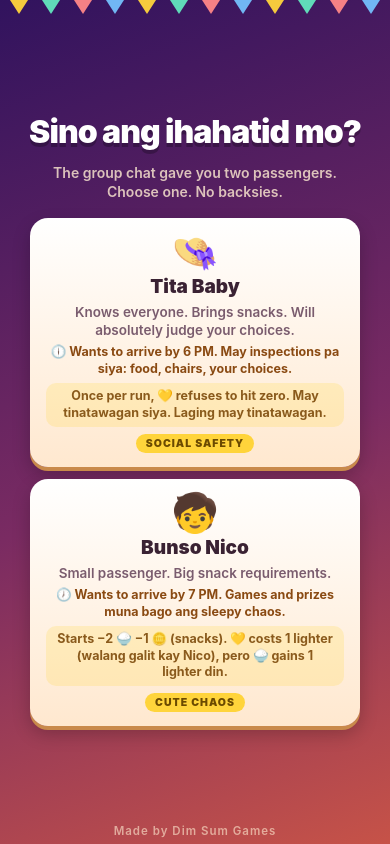
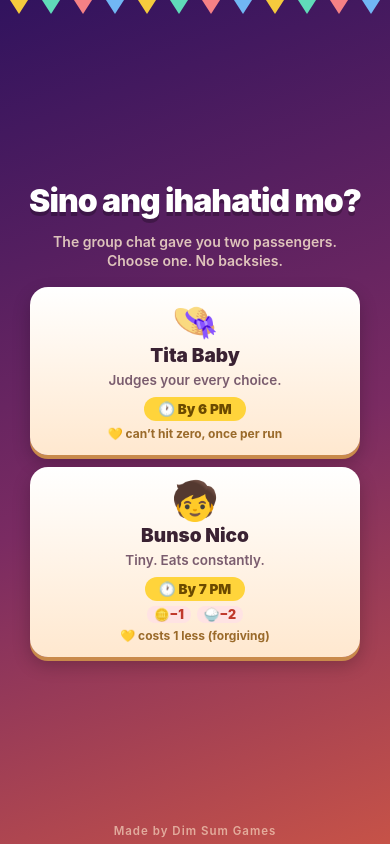
Before and after one commit to DerekDimSum/barangay-trail, a plain HTML site: page index.html in a window 390 px wide. Both pictures are taken after a click on the button "Tara na! 🎉". Drawn offline with Linux system fonts and the light colour scheme.

Commit message:
v0.7: Simplify the passenger selection card
The card was a wall of text (blurb + full promise sentence + multi-
clause passive + tag) that new players won't read. Triaged it into a
scannable hierarchy so two passengers can be compared at a glance:

- blurb trimmed to a one-line vibe
- promise elevated to a prominent gold pill (the most legible axis for
  a first-timer: "get them there by 6 PM" needs zero game knowledge)
- start modifiers shown as compact ± chips, derived from `start` and
  rendered only where a stat actually changes (default-stat passengers
  show none, instead of four noisy 10s)
- passive compressed to one quiet secondary line
- tag dropped (redundant with emoji + blurb)

Data: promiseText/passiveText -> promiseChip/passiveShort; tag field
removed. Render derives stat chips from RES_KEYS order. No gameplay,
scoring, or balance change (sim unchanged ~44%); all invariants pass
(field-presence and promise-hour assertions updated to new field
names). iPhone SE: cards now end at 545px (was 598), no scroll.

Co-Authored-By: Claude Fable 5 <noreply@anthropic.com>

```diff
--- a/game.js
+++ b/game.js
@@ -80,56 +80,59 @@ const RES_META = {
    player picks one. `desiredArrival` is that passenger's PROMISED hour
    (24h) — a soft promise, never a loss condition. Arriving by it earns
    the "Promise Kept" ending; within PROMISE_GRACE_HOURS, "Promise
-   Bent"; later, "Promise Very Bent". `promiseText` shows the promise
-   on the selection card. */
+   Bent"; later, "Promise Very Bent".
+   The selection card is triaged for a fast read: `blurb` (one-line
+   vibe), `promiseChip` (the arrival goal, shown as a pill and always
+   containing its hour), start-modifier ± chips derived from `start`,
+   and `passiveShort` (the ongoing effect in one short line). */
 const PASSENGERS = [
   {
     id: 'tita-baby', name: 'Tita Baby', emoji: '👒',
-    blurb: 'Knows everyone. Brings snacks. Will absolutely judge your choices.', tag: 'Social safety',
+    blurb: 'Judges your every choice.',
     start: {},
     desiredArrival: 18,
-    promiseText: '🕕 Wants to arrive by 6 PM. May inspections pa siya: food, chairs, your choices.',
-    passiveText: 'Once per run, 💛 refuses to hit zero. May tinatawagan siya. Laging may tinatawagan.',
+    promiseChip: 'By 6 PM',
+    passiveShort: '💛 can’t hit zero, once per run',
     epilogueWin: 'Tita Baby steps out first, waves like she planned everything, and somehow everyone believes her.',
     epilogueLoss: 'Tita Baby says “Okay lang,” in the tone that means this will be discussed later.',
   },
   {
     id: 'kuya-jun', name: 'Kuya Jun', emoji: '🧢',
-    blurb: 'Has a cousin nearby. Somehow knows a shortcut.', tag: 'Diskarte route',
+    blurb: 'Knows a shortcut. Allegedly.',
     start: {},
     desiredArrival: LAST_DANCE_HOUR,
-    promiseText: '🕚 Says anything before 11 PM is “on time.” Suspicious, but useful.',
-    passiveText: 'Slow choices (2+ extra hrs) take 1 hour less. Alam niya ang daan. Daw.',
+    promiseChip: 'By 11 PM, chill',
+    passiveShort: 'Slow trips take 1 hour less',
     epilogueWin: 'Kuya Jun says the route was obvious. It was not obvious.',
     epilogueLoss: 'Kuya Jun insists the shortcut was correct. The road respectfully disagrees.',
   },
   {
     id: 'lola-cora', name: 'Lola Cora', emoji: '👵',
-    blurb: 'Everyone respects her. Everyone also wants her to sit, eat, and rest.', tag: 'Respect route',
+    blurb: 'Respected. Needs her rest.',
     start: { goodwill: 2, food: -3 },
     desiredArrival: NIGHT_HOUR,
-    promiseText: '🕔 Wants to arrive before dark, 5 PM. She does not do night travel.',
-    passiveText: 'Starts +2 💛 −3 🍚. No cold shoulder, ever. Doors stay open at night too.',
+    promiseChip: 'Before dark, 5 PM',
+    passiveShort: 'People help her, even at night',
     epilogueWin: 'Lola Cora steps out and the whole plaza softens. Suddenly, you are forgiven for everything.',
     epilogueLoss: 'Lola Cora says, “Okay lang, apo.” Somehow that makes it worse and better.',
   },
   {
     id: 'bunso-nico', name: 'Bunso Nico', emoji: '🧒',
-    blurb: 'Small passenger. Big snack requirements.', tag: 'Cute chaos',
+    blurb: 'Tiny. Eats constantly.',
     start: { food: -2, coins: -1 },
     desiredArrival: 19,
-    promiseText: '🕖 Wants to arrive by 7 PM. Games and prizes muna bago ang sleepy chaos.',
-    passiveText: 'Starts −2 🍚 −1 🪙 (snacks). 💛 costs 1 lighter (walang galit kay Nico), pero 🍚 gains 1 lighter din.',
+    promiseChip: 'By 7 PM',
+    passiveShort: '💛 costs 1 less (forgiving)',
     epilogueWin: 'Bunso Nico announces the journey was easy. He was asleep for half of it.',
     epilogueLoss: 'Bunso Nico asks if the failed trip still includes snacks. Priorities remain strong.',
   },
   {
     id: 'cousin-jessa', name: 'Cousin Jessa', emoji: '🤳',
-    blurb: 'Already posting the journey. The barangay is watching.', tag: 'Receipts route',
+    blurb: 'Posting the whole trip.',
     start: { coins: 1 },
     desiredArrival: FIREWORKS_HOUR,
-    promiseText: '🕗 Wants to arrive by 8 PM sharp. She needs fireworks content. Obviously.',
-    passiveText: 'Starts +1 🪙 (ad revenue). 💛 costs are 1 heavier, pero +250 score pag nakarating.',
+    promiseChip: 'By 8 PM sharp',
+    passiveShort: '+250 score, but 💛 costs more',
     epilogueWin: 'Cousin Jessa posts the arrival before you even park. Caption already has sparkle emojis.',
     epilogueLoss: 'Cousin Jessa says she will not post the failure. She is lying gently.',
   },
@@ -1560,9 +1563,20 @@ function initUI() {
       btn.querySelector('.passenger-emoji').textContent = p.emoji;
       btn.querySelector('.passenger-name').textContent = p.name;
       btn.querySelector('.passenger-blurb').textContent = p.blurb;
-      btn.querySelector('.passenger-promise').textContent = p.promiseText;
-      btn.querySelector('.passenger-passive').textContent = p.passiveText;
-      btn.querySelector('.passenger-tag').textContent = p.tag;
+      btn.querySelector('.passenger-promise').textContent = `🕐 ${p.promiseChip}`;
+      // start-modifier chips, only where a stat actually changes
+      const statsEl = btn.querySelector('.passenger-stats');
+      statsEl.innerHTML = '';
+      const mods = RES_KEYS.filter((k) => p.start[k]);
+      for (const k of mods) {
+        const v = p.start[k];
+        const chip = document.createElement('span');
+        chip.className = `stat-chip ${v > 0 ? 'up' : 'down'}`;
+        chip.textContent = `${RES_META[k].emoji}${v > 0 ? '+' : '−'}${Math.abs(v)}`;
+        statsEl.appendChild(chip);
+      }
+      statsEl.classList.toggle('hidden', mods.length === 0);
+      btn.querySelector('.passenger-passive').textContent = p.passiveShort;
     }
     show('select');
   }
--- a/index.html
+++ b/index.html
@@ -34,16 +34,16 @@
             <span class="passenger-name"></span>
             <span class="passenger-blurb"></span>
             <span class="passenger-promise"></span>
+            <span class="passenger-stats hidden"></span>
             <span class="passenger-passive"></span>
-            <span class="passenger-tag"></span>
           </button>
           <button id="passenger-1" class="passenger-card">
             <span class="passenger-emoji"></span>
             <span class="passenger-name"></span>
             <span class="passenger-blurb"></span>
             <span class="passenger-promise"></span>
+            <span class="passenger-stats hidden"></span>
             <span class="passenger-passive"></span>
-            <span class="passenger-tag"></span>
           </button>
         </div>
       </section>
--- a/styles.css
+++ b/styles.css
@@ -238,33 +238,38 @@ body {
 
 .passenger-emoji { font-size: 38px; line-height: 1; }
 .passenger-name { font-size: 19px; font-weight: 900; }
-.passenger-blurb { font-size: 13.5px; font-weight: 600; color: var(--ink-soft); line-height: 1.35; }
+.passenger-blurb { font-size: 13.5px; font-weight: 600; color: var(--ink-soft); line-height: 1.3; }
+
+/* the promise is the hook: a prominent pill */
 .passenger-promise {
-  font-size: 12.5px;
-  font-weight: 700;
-  color: #8a4a12;
-  line-height: 1.35;
-}
-.passenger-passive {
-  font-size: 12.5px;
-  font-weight: 700;
-  color: #8a5a1c;
-  background: rgba(255, 212, 59, 0.22);
-  border-radius: 10px;
-  padding: 5px 10px;
-  line-height: 1.35;
+  font-size: 13.5px;
+  font-weight: 900;
+  color: #6b4a00;
+  background: #ffd43b;
+  border-radius: 999px;
+  padding: 4px 14px;
+  margin-top: 2px;
+  white-space: nowrap;
 }
 
-.passenger-tag {
-  font-size: 10.5px;
+/* start-modifier chips: only shown when a stat changes */
+.passenger-stats { display: flex; gap: 6px; }
+.passenger-stats.hidden { display: none; }
+.stat-chip {
+  font-size: 12.5px;
   font-weight: 900;
-  letter-spacing: 1px;
-  text-transform: uppercase;
-  background: #ffd43b;
-  color: #6b4a00;
-  border-radius: 999px;
-  padding: 3px 10px;
-  margin-top: 2px;
+  border-radius: 8px;
+  padding: 1px 7px;
+}
+.stat-chip.up { background: #d3f9d8; color: #1d7a35; }
+.stat-chip.down { background: #ffe3e3; color: #c0392b; }
+
+/* passive: secondary, one quiet line */
+.passenger-passive {
+  font-size: 12px;
+  font-weight: 700;
+  color: #9a6a2a;
+  line-height: 1.3;
 }
 
 #hud-passenger { font-size: 11px; font-weight: 800; color: #ffe3c2; white-space: nowrap; }
@@ -582,7 +587,7 @@ body {
   .passenger-emoji { font-size: 32px; }
   .passenger-card { padding: 10px 14px; gap: 4px; }
   .passenger-blurb { font-size: 12.5px; }
-  .passenger-promise { font-size: 11.5px; }
+  .passenger-promise { font-size: 12.5px; }
   .passenger-passive { font-size: 11.5px; }
   #screen-title, #screen-end { gap: 8px; }
   .end-text { font-size: 13.5px; }
--- a/test.mjs
+++ b/test.mjs
@@ -147,7 +147,7 @@ for (let i = 0; i < 5000; i++) {
 // 9. Passenger layer (v0.2): pool integrity, pair invariants, seed determinism, no gameplay effect
 ok(PASSENGERS.length === 5, 'passenger pool has ' + PASSENGERS.length);
 ok(new Set(PASSENGERS.map(p => p.id)).size === 5, 'duplicate passenger ids');
-for (const p of PASSENGERS) ok(p.id && p.name && p.emoji && p.blurb && p.tag, 'passenger ' + p.id + ' missing fields');
+for (const p of PASSENGERS) ok(p.id && p.name && p.emoji && p.blurb && p.promiseChip && p.passiveShort, 'passenger ' + p.id + ' missing fields');
 for (let i = 0; i < 500; i++) {
   const run = newRun();
   ok(run.passenger === null, 'passenger preselected');
@@ -211,7 +211,7 @@ for (let i = 0; i < 500; i++) {
 for (const p of PASSENGERS) {
   ok(typeof p.desiredArrival === 'number' && p.desiredArrival > START_HOUR && p.desiredArrival <= 24, p.id + ' bad desiredArrival');
   const hourLabel = formatHour(p.desiredArrival).replace(':00', '');
-  ok(typeof p.promiseText === 'string' && p.promiseText.includes(hourLabel), p.id + ' promiseText missing its hour (' + hourLabel + ')');
+  ok(typeof p.promiseChip === 'string' && p.promiseChip.includes(hourLabel), p.id + ' promiseChip missing its hour (' + hourLabel + ')');
 }
 
 // 9c. Passenger epilogues: both variants present on every passenger
```
Also changed, not shown: README.md.
